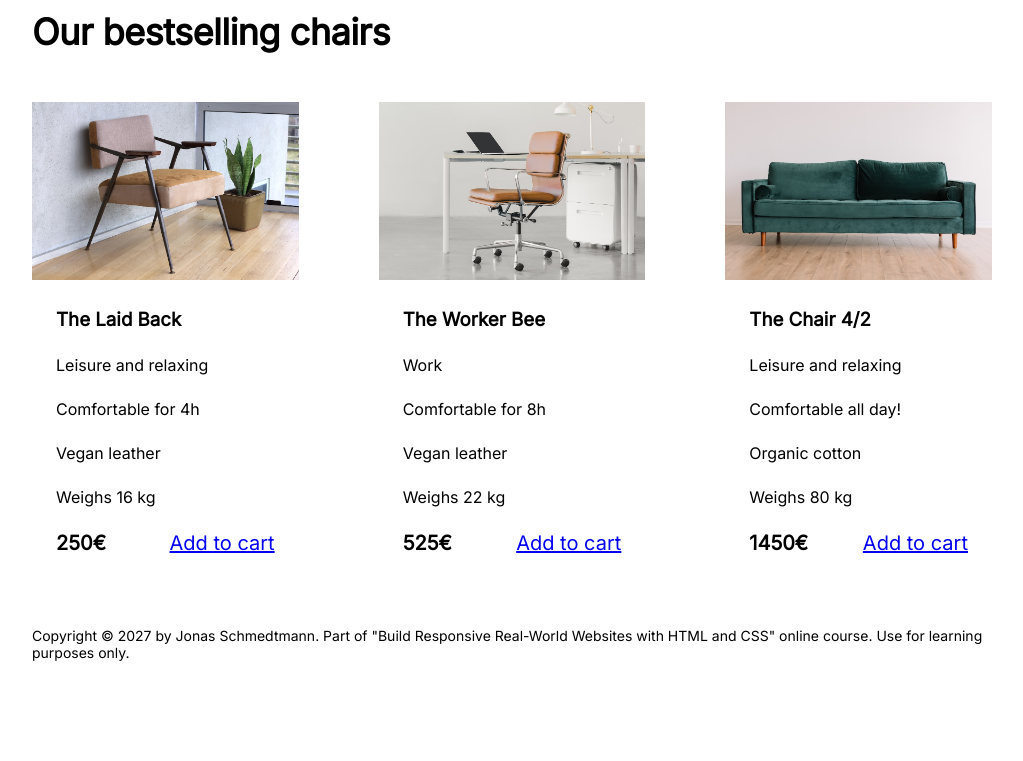
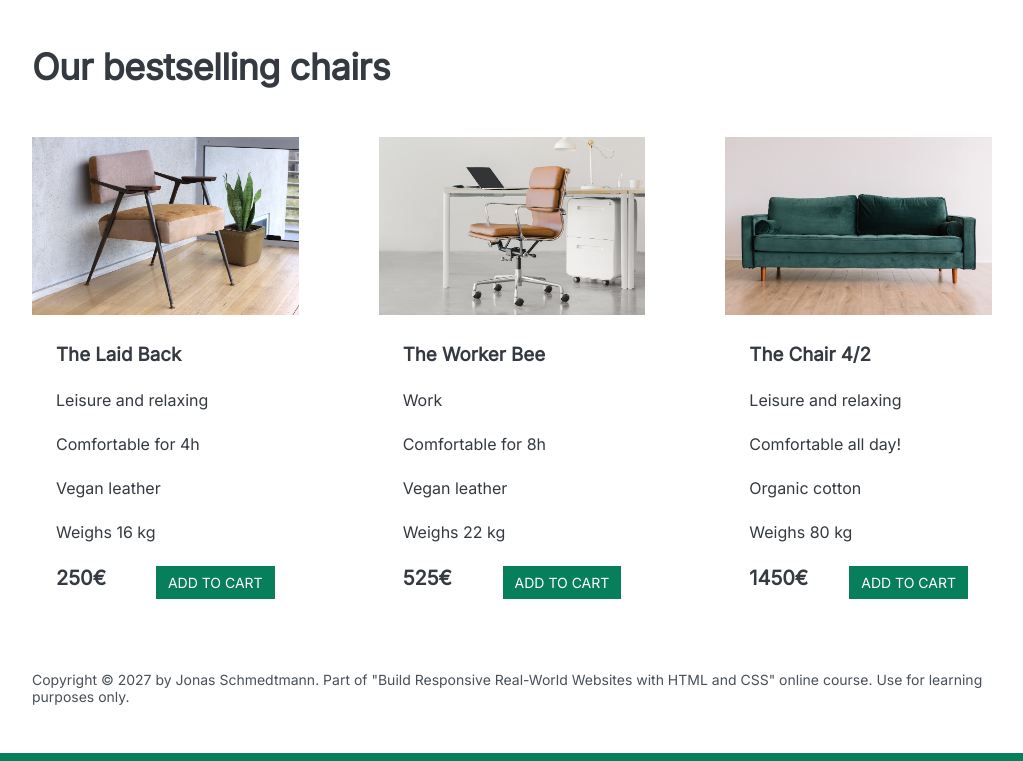
Before and after one commit to jonmv3code/html-css-course-design, a plain HTML site: page index.html in a window 1280 px wide. Shown: the part 1098-1859 px from the top of the page, without its empty margins (128-1151 px from the left). Before the commit the page ends 1807 px from the top, so only its background shows below. Drawn offline with Linux system fonts and the light colour scheme.

Commit message:
css colors

```diff
--- a/style.css
+++ b/style.css
@@ -5,7 +5,18 @@ SPACING SYSTEM (px)
 FONT SIZE SYSTEM (px)
 10 / 12 / 14 / 16 / 18 / 20 / 24 / 30 / 36 / 44 / 52 / 62 / 74 / 86 / 98
 */
-
+/*
+MAIN COLOR: #087f5b
+MAIN COLOR LIGHT 1: #099268
+GREY COLOR: #343a40
+GREY COLOR LIGHT 1: #495057
+ */
+ :root {
+  --main-color: #087f5b;
+  --main-color-light-1: #099268;
+  --grey-color: #343a40;
+  --grey--color-light-1: #495057
+ }
 * {
   margin: 0;
   padding: 0;
@@ -16,7 +27,9 @@ FONT SIZE SYSTEM (px)
 /* GENERAL STYLES */
 /* ------------------------ */
 body {
-  font-family: 'inter', sans-serif;
+  font-family: 'Inter', sans-serif;
+  color: var(--grey-color);
+  border-bottom: 8px solid var(--main-color);
 }
 
 .container {
@@ -41,6 +54,29 @@ h2 {
   column-gap: 80px;
 }
 
+.btn:link,
+.btn:visited {
+  background-color: var(--main-color);
+  color: #fff;
+  text-decoration: none;
+  text-transform: uppercase;
+  font-weight: 500;
+  display: inline-block;
+}
+
+.btn:hover,
+.btn:active {
+  background-color: var(--main-color-light-1);
+}
+.btn--big {
+  font-size: 18px;
+  padding: 16px 32px;
+}
+
+.btn--small {
+  font-size: 14px;
+  padding: 8px 12px;
+}
 /* ------------------------ */
 /* COMPONENT STYLES */
 /* ------------------------ */
@@ -90,6 +126,9 @@ img {
 
 /* TESTIMONIAL */
 .testimonial-section {
+  background-color: var(--main-color);
+  color: #fff;
+  padding: 24px;
 }
 
 .testimonial-box {
@@ -145,6 +184,7 @@ h3 {
 }
 
 footer {
+  color: var(--grey--color-light-1);
   margin-bottom: 48px;
   font-size: 14px;
 }
```
